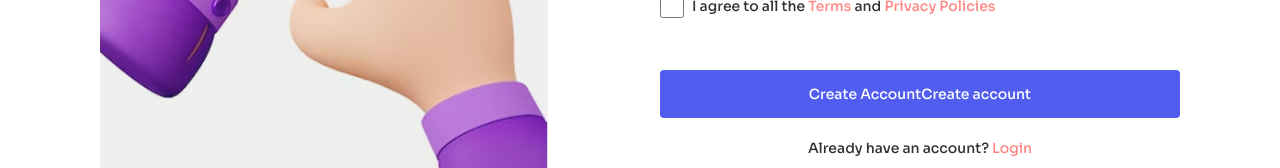
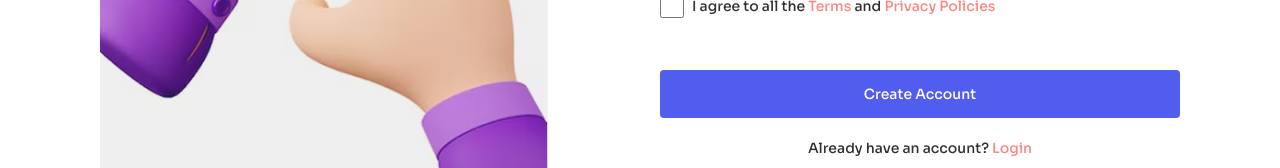
Before and after one commit to codewithabdullahbashir/Java-Script, a React (Vite) app in the folder my-react-app/: page /signup in a window 1280 px wide. Shown: the part 592-760 px from the top of the page. Built offline with nearby package versions, Linux system fonts and the light colour scheme; no server answers.

Commit message:
Button Issue resolved

```diff
--- a/my-react-app/src/screen/LogInPage.tsx
+++ b/my-react-app/src/screen/LogInPage.tsx
@@ -151,7 +151,7 @@ const handleLogin = async (e: React.FormEvent) => {
             <button
               type="submit"
               disabled={loading}
-              className="mt-17 h-14 w-full rounded-[20px] bg-[#1C4532] text-[20px] font-medium text-[#F7FAFC]"
+              className="mt-17 h-14 w-full rounded-[20px] bg-[#1C4532] text-[20px] font-medium text-[#F7FAFC] cursor-pointer"
             >
               {loading ? "Signing in..." : "Sign in"}
             </button>
--- a/my-react-app/src/screen/Signup.tsx
+++ b/my-react-app/src/screen/Signup.tsx
@@ -66,6 +66,8 @@ const Signup = () => {
       setError(
         err?.message || "Something went wrong while creating your account.",
       );
+    } finally {
+      setLoading(false);
     }
   };
 
@@ -171,7 +173,7 @@ const Signup = () => {
                 <button
                   type="button"
                   onClick={() => setShowPassword(!showPassword)}
-                  className="absolute right-3 top-5.5 text-[#313131] hover:text-[#313131]"
+                  className="absolute right-3 top-5.5 text-[#313131] hover:text-[#313131] cursor-cl"
                 >
                   {showPassword ? (
                     <LucideEye size={15} />
@@ -236,11 +238,10 @@ const Signup = () => {
 
               <button
                 type="submit"
-                className="mt-13 h-12 w-full rounded-sm bg-[#515DEF] text-[14px] font-medium text-white"
+                className="mt-13 h-12 w-full rounded-sm bg-[#515DEF] hover:focus:border-l-amber-400 text-[14px] font-medium text-white cursor-pointer"
                 style={{ fontFamily: "Sora" }}
               >
                 {loading ? "Createing Account..." : "Create Account"}
-                Create account
               </button>
               <div className="h-2.5 w-full justify-center text-center mt-5">
                 <p
```
